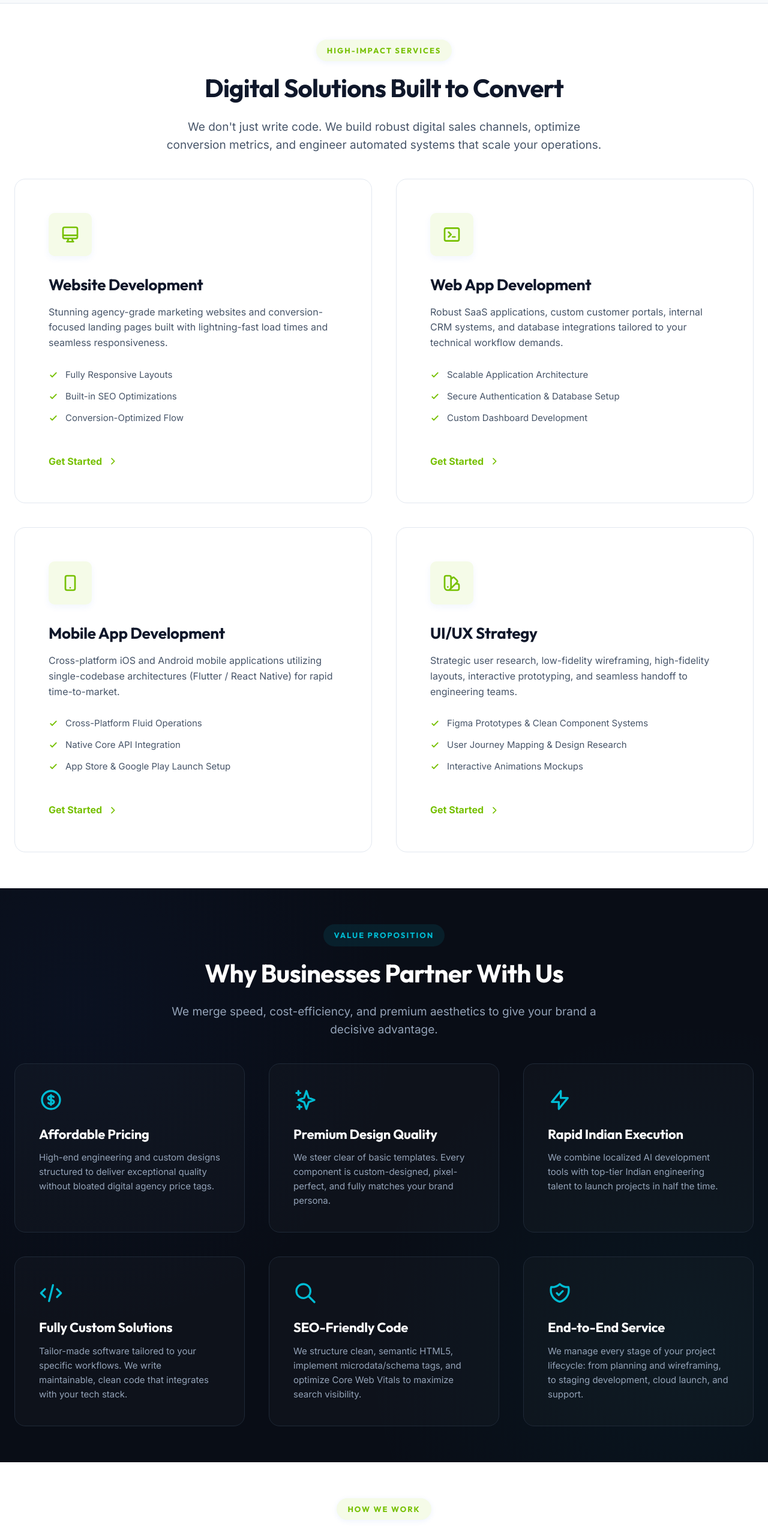
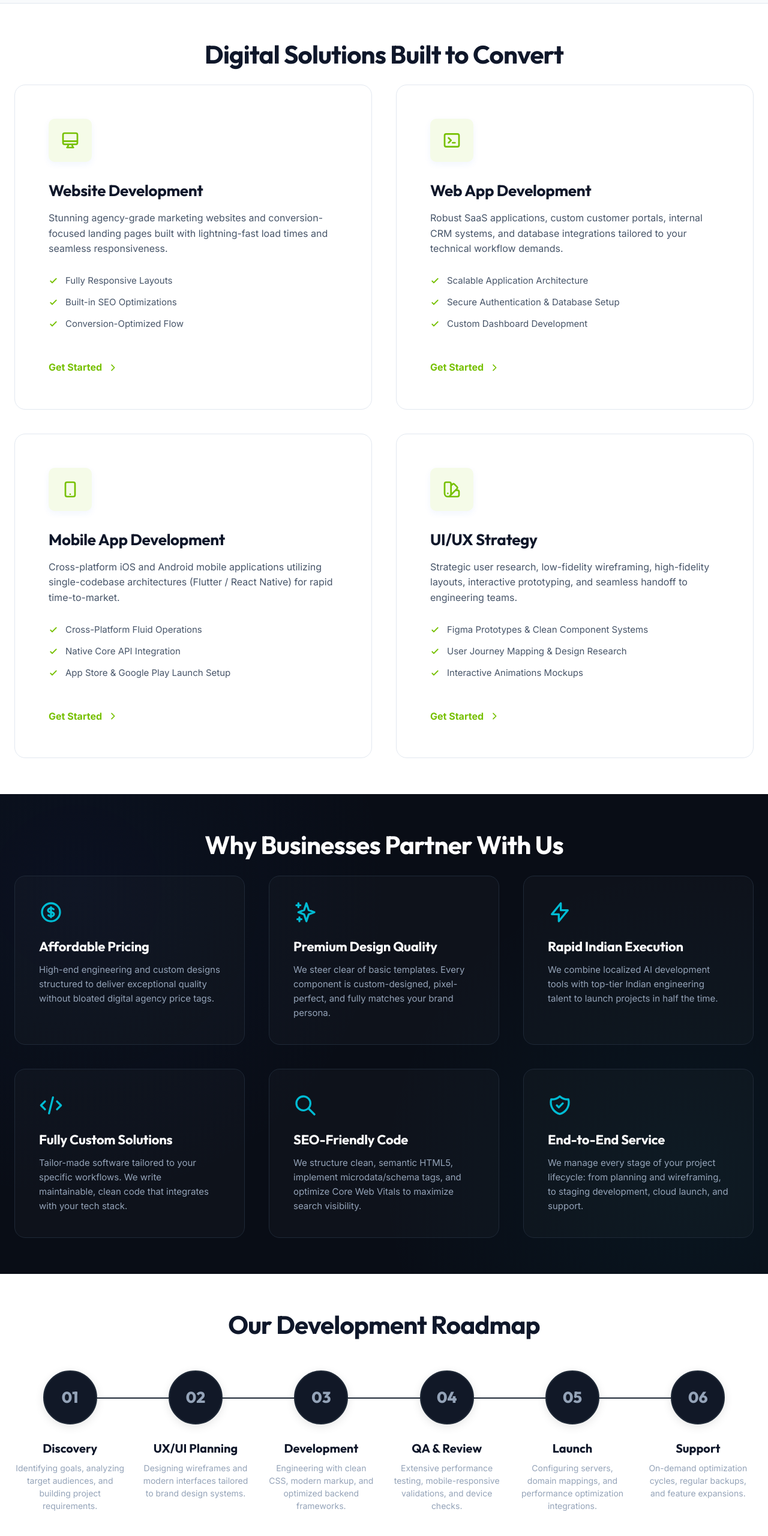
Before and after one commit to maniiv314/grow-with-us, a React (Vite) app: page / in a window 1280 px wide. Shown: the part 1056-3617 px from the top of the page at 60% size. Built offline with nearby package versions, Linux system fonts and the light colour scheme.

Commit message:
Simplify all page and section headers to a single clean heading, removing tags and subtitles

```diff
--- a/src/pages/Contact.jsx
+++ b/src/pages/Contact.jsx
@@ -40,9 +40,7 @@ export default function Contact() {
     <section className="section section-dark" id="contact" style={{ paddingTop: '160px' }}>
       <div className="container cta-grid">
         <div className="cta-content reveal active">
-          <span className="section-tag">Start Growing Today</span>
           <h2>Let's Build India's Next Digital Success Story</h2>
-          <p>Partner with us to build high-performance software that elevates your brand, streamlines operations, and helps your business grow in India's booming digital economy.</p>
 
           <div className="cta-whatsapp-box">
             <h3>Prefer an Instant Conversation?</h3>
--- a/src/pages/Home.jsx
+++ b/src/pages/Home.jsx
@@ -193,10 +193,8 @@ export default function Home() {
       {/* SERVICES SECTION */}
       <section className="section" id="services">
         <div className="container">
-          <div className="section-header text-center reveal active">
-            <span className="section-tag">High-Impact Services</span>
+          <div className="section-header text-center reveal active" style={{ marginBottom: '25px' }}>
             <h2 className="section-title">Digital Solutions Built to Convert</h2>
-            <p className="section-subtitle">We don't just write code. We build robust digital sales channels, optimize conversion metrics, and engineer automated systems that scale your operations.</p>
           </div>
 
           <div className="services-grid">
@@ -314,10 +312,8 @@ export default function Home() {
       {/* WHY CHOOSE US SECTION */}
       <section className="section section-dark" id="why-choose-us">
         <div className="container">
-          <div className="section-header text-center reveal active">
-            <span className="section-tag">Value Proposition</span>
+          <div className="section-header text-center reveal active" style={{ marginBottom: '25px' }}>
             <h2 className="section-title">Why Businesses Partner With Us</h2>
-            <p className="section-subtitle">We merge speed, cost-efficiency, and premium aesthetics to give your brand a decisive advantage.</p>
           </div>
 
           <div className="why-grid">
@@ -375,10 +371,8 @@ export default function Home() {
       {/* ROADMAP / PROCESS */}
       <section className="section" id="process">
         <div className="container">
-          <div className="section-header text-center reveal active">
-            <span className="section-tag">How We Work</span>
+          <div className="section-header text-center reveal active" style={{ marginBottom: '25px' }}>
             <h2 className="section-title">Our Development Roadmap</h2>
-            <p className="section-subtitle">A simple, transparent 6-step workflow structured to deliver premium results on schedule.</p>
           </div>
 
           <div className="process-timeline">
@@ -424,10 +418,8 @@ export default function Home() {
       {/* PORTFOLIO SECTION */}
       <section className="section section-dark" id="portfolio">
         <div className="container">
-          <div className="section-header text-center reveal active">
-            <span className="section-tag">Our Showcase</span>
+          <div className="section-header text-center reveal active" style={{ marginBottom: '25px' }}>
             <h2 className="section-title">Featured Success Stories</h2>
-            <p className="section-subtitle">Explore a selection of recent projects built to deliver high conversions and sleek user experiences.</p>
           </div>
 
           <div className="portfolio-filters reveal active">
@@ -470,10 +462,8 @@ export default function Home() {
       {/* TESTIMONIALS SECTION */}
       <section className="section" id="testimonials">
         <div className="container">
-          <div className="section-header text-center reveal active">
-            <span className="section-tag">Client Feedback</span>
+          <div className="section-header text-center reveal active" style={{ marginBottom: '25px' }}>
             <h2 className="section-title">Partner Endorsements</h2>
-            <p className="section-subtitle">Don't take our word for it. Read how we've helped startups and established brands grow.</p>
           </div>
 
           <div className="testimonials-grid">
@@ -507,10 +497,8 @@ export default function Home() {
       {/* FAQ SECTION */}
       <section className="section section-dark" id="faq">
         <div className="container">
-          <div className="section-header text-center reveal active">
-            <span className="section-tag">Common Inquiries</span>
+          <div className="section-header text-center reveal active" style={{ marginBottom: '25px' }}>
             <h2 className="section-title">Frequently Asked Questions</h2>
-            <p className="section-subtitle">Have questions about process, timelines, or pricing? Find rapid answers below.</p>
           </div>
 
           <div className="faq-container reveal active">
--- a/src/pages/Tools.jsx
+++ b/src/pages/Tools.jsx
@@ -547,12 +547,8 @@ export default function Tools() {
       <div className="container" style={{ display: 'flex', flexDirection: 'column', gap: '15px' }}>
 
         {/* Hub Header */}
-        <div style={{ textAlign: 'center', marginBottom: '8px' }}>
-          <span className="section-tag" style={{ textTransform: 'uppercase', fontSize: '0.75rem' }}>Utilities Portal</span>
-          <h1 style={{ fontSize: '2.2rem', fontWeight: 800, marginTop: '3px' }}>Free Web <span>Utilities Suite</span></h1>
-          <p style={{ color: 'var(--text-muted)', fontSize: '0.9rem', maxWidth: '500px', margin: '4px auto 0 auto', lineHeight: 1.4 }}>
-            Instant, browser-based tools. Clean, fast, and optimized for daily productivity.
-          </p>
+        <div style={{ textAlign: 'center', marginBottom: '15px' }}>
+          <h1 style={{ fontSize: '2.2rem', fontWeight: 800, margin: 0 }}>Free Web <span>Utilities Suite</span></h1>
         </div>
 
         {/* CONDITION 1: DIRECTORY GRID VIEW (activeTool is null) */}
```
